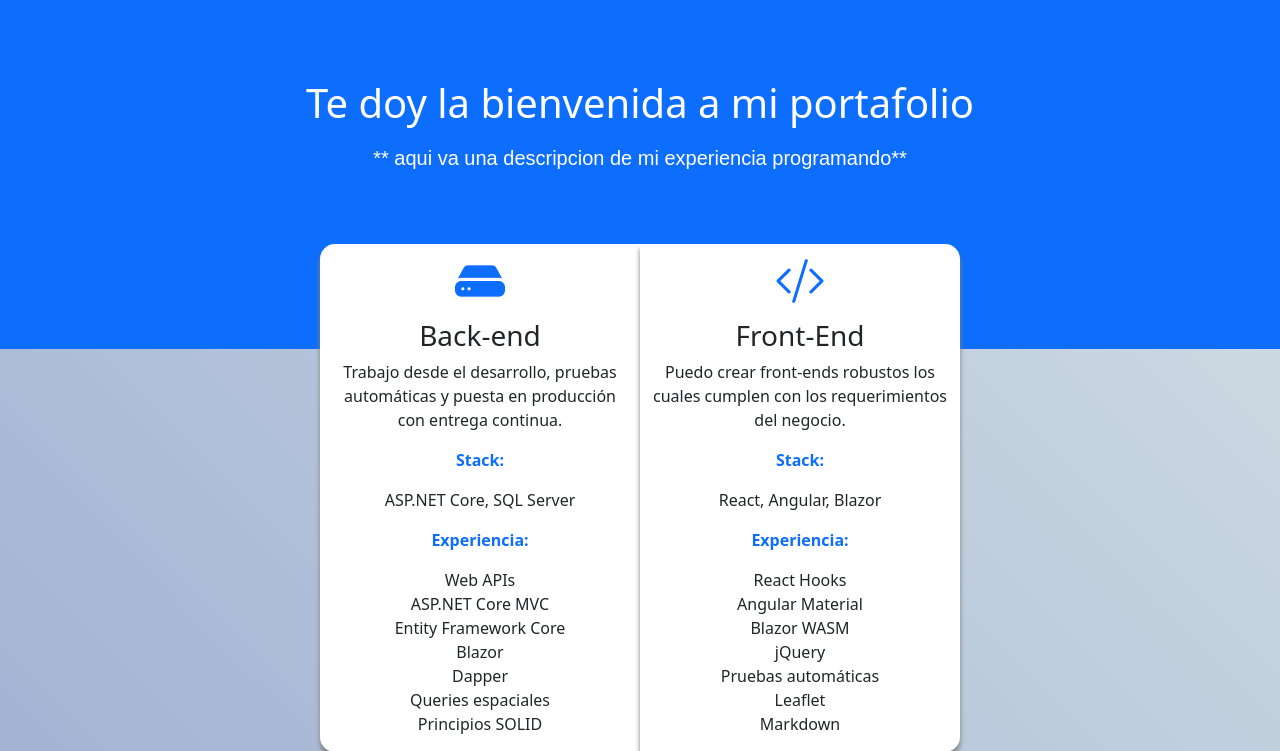
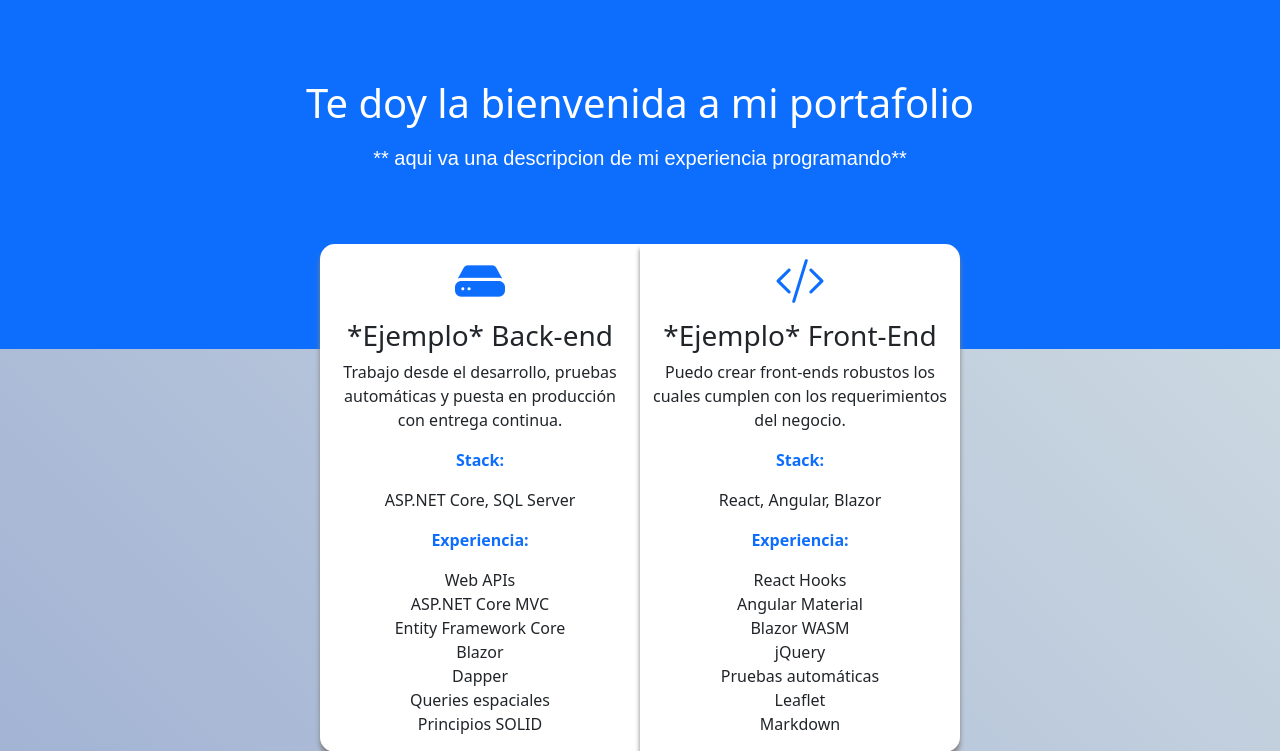
Before and after one commit to Aaronnow-Eqr/Proyecto-portafolio, an ASP.NET Core app: page / in a window 1280 px wide. Shown: the part 669-1420 px from the top of the page. Run offline with ASP.NET Core 8, Linux system fonts and the light colour scheme; style sheets or scripts are compiled from the project's sources; some libraries are stand-ins or nearby versions.

Commit message:
Update _Habilidades.cshtml

```diff
--- a/Portafolio/Views/Home/_Habilidades.cshtml
+++ b/Portafolio/Views/Home/_Habilidades.cshtml
@@ -3,7 +3,7 @@
     <div class="row justify-content-md-center text-center">
         <div class="col col-3 bg-white habilidades" style="border-radius: 15px 0 0 15px; box-shadow: 0 5px 5px 0 gray">
            <i class="bi-hdd-fill"></i>
-            <h3>Back-end</h3>
+            <h3>*Ejemplo* Back-end</h3>
 
             <p>
                 Trabajo desde el desarrollo, pruebas automáticas y puesta en producción con entrega continua.
@@ -34,7 +34,7 @@
         </div>
         <div class="col col-3 bg-white habilidades" style="border-radius: 0 15px 15px 0; box-shadow: 0 5px 5px 0 gray">
             <i class="bi-code-slash"></i>
-            <h3>Front-End</h3>
+            <h3>*Ejemplo* Front-End</h3>
             <p>
                 Puedo crear front-ends robustos los cuales cumplen con los requerimientos del negocio.
             </p>
```
